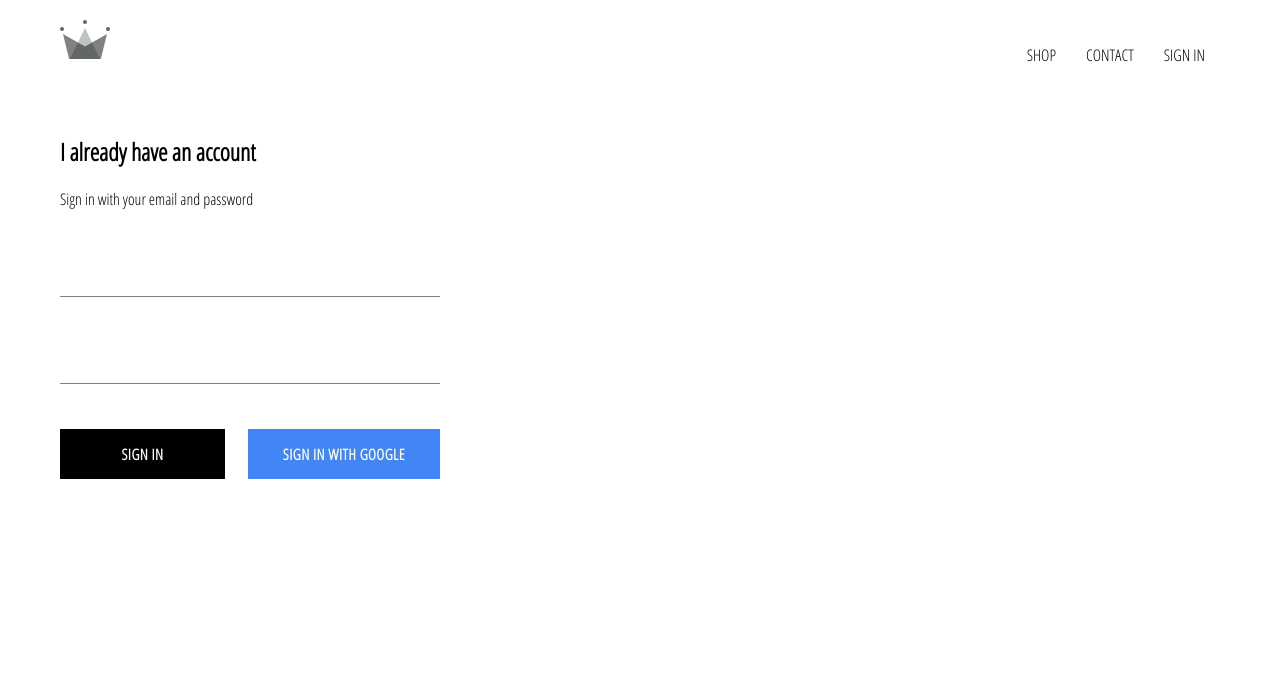
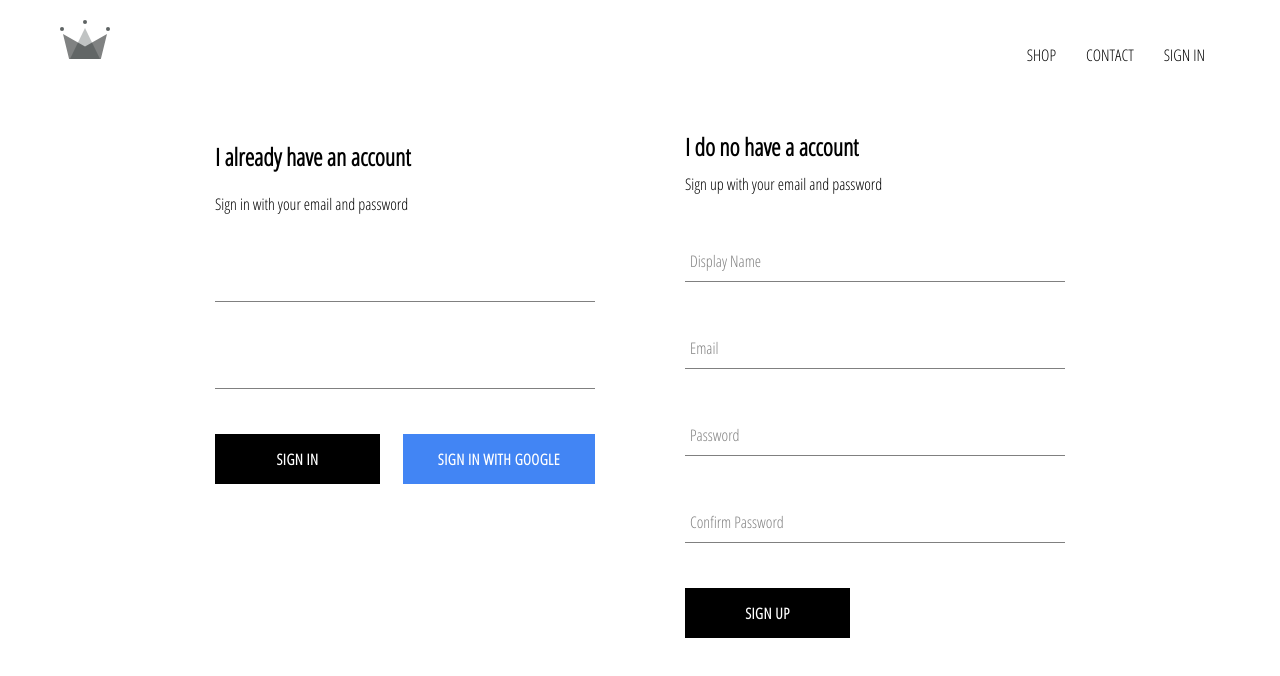
Before and after one commit to kbkhot/crwn-clothing, a React (Create React App) app: page /signin in a window 1280 px wide. Shown: the top 676 px of the page. Built offline with nearby package versions, Linux system fonts and the light colour scheme; no server answers.

Commit message:
added firebase utils, added firestore database and set it up, added sign up with email form and created first user by signing up using a new email

```diff
--- a/src/App.js
+++ b/src/App.js
@@ -6,7 +6,7 @@
 import ShopPage from './pages/shop/ShopPage';
 import Header from './components/header/Header';
 import SignInSignUpPage from './pages/signInSignUpPage/SignInSignUpPage';
-import {auth} from './firebase/FirbaseUtils';
+import {auth, createUserProfileDocument} from './firebase/FirbaseUtils';
 
 
 class App extends React.Component {
@@ -23,9 +23,22 @@
  unsubscribeFromAuth = null;
 
  componentDidMount () {
-   this.unsubscribeFromAuth = auth.onAuthStateChanged (user => {
-     this.setState ({currentUser: user});
-     console.log(user);
+   this.unsubscribeFromAuth = auth.onAuthStateChanged (async userAuth => {
+     if (userAuth) {
+       const userRef = await createUserProfileDocument(userAuth);
+
+       userRef.onSnapshot(snapShot => {
+         this.setState({
+           currentUser: {
+             id: snapShot.id,
+             ...snapShot.data()
+           }
+         });
+         console.log (this.state);
+       });
+     } else {
+       this.setState ({currentUser: userAuth});
+     }
    });
  }
 
--- a/src/components/signIn/SignIn.js
+++ b/src/components/signIn/SignIn.js
@@ -27,7 +27,6 @@
     }
 
     handleChange =(event)=> {
-        console.log(event.target);
         const {value, name} = event.target;
         this.setState({[name]:value});
     }
@@ -69,10 +68,6 @@
                     </div>
 
 
-
-
-
-
                 </form>
             </div>
         );
--- /dev/null
+++ b/src/components/signUp/SignUp.js
@@ -0,0 +1,109 @@
+import React from 'react';
+import FormInput from '../formInput/FormInput';
+import CustomButton from '../customButton/CustomButton';
+
+import {auth, createUserProfileDocument} from '../../firebase/FirbaseUtils';
+import './SignUp.scss';
+
+class SignUp extends React.Component {
+
+    constructor () {
+        super();
+        this.state = {
+            displayName: '',
+            email: '',
+            password: '',
+            confirmPassword: ''
+        }
+    }
+
+    handleSubmit = async (event) => {
+        event.preventDefault();
+
+        const {displayName, email, password, confirmPassword}= this.state;
+
+        if(password !== confirmPassword) {
+            alert("passwords dont match");
+            return;
+        }
+
+        try {
+            const {user} = await auth.createUserWithEmailAndPassword(email, password);
+
+            createUserProfileDocument (user, {displayName});
+
+            this.setState({
+                displayName: '',
+                email: '',
+                password: '',
+                confirmPassword: ''
+            });
+
+        } catch(error) {
+           console.error(error);
+        }
+
+
+    }
+
+    handleChange = event => {
+        const {name, value}= event.target
+        this.setState({[name]:value})
+    }
+
+
+    render () {
+        const {displayName, email, password, confirmPassword}= this.state;
+        // this is deconstructed to ripoff properties from this.state
+        return (
+            <div className='sign-up'>
+                <h2 className='title'> I do no have a account</h2>
+                <span>Sign up with your email and password</span>
+                <form className='sign-up-form' onSubmit={this.handleSubmit}>
+
+                    <FormInput
+                        type='text'
+                        name='displayName'
+                        value={displayName}
+                        onChange={this.handleChange}
+                        label='Display Name'
+                        required
+                    />
+
+                    <FormInput
+                        type='email'
+                        name='email'
+                        value={email}
+                        onChange={this.handleChange}
+                        label='Email'
+                        required
+                    />
+
+                    <FormInput
+                        type='password'
+                        name='password'
+                        value={password}
+                        onChange={this.handleChange}
+                        label='Password'
+                        required
+                    />
+
+                    <FormInput
+                        type='password'
+                        name='confirmPassword'
+                        value={confirmPassword}
+                        onChange={this.handleChange}
+                        label='Confirm Password'
+                        required
+                    />
+
+                    <CustomButton type='submit' > SIGN UP </CustomButton>
+
+                </form>
+
+            </div>
+        );
+    }
+}
+
+export default SignUp;
--- /dev/null
+++ b/src/components/signUp/SignUp.scss
@@ -0,0 +1,9 @@
+.sign-up {
+    display: flex;
+    flex-direction: column;
+    width: 380px;
+
+    .title {
+      margin: 10px 0;
+    }
+  }
--- a/src/firebase/FirbaseUtils.js
+++ b/src/firebase/FirbaseUtils.js
@@ -13,6 +13,33 @@
     measurementId: "G-L13EG77L81"
   };
 
+  export const createUserProfileDocument = async (userAuth, AdditionalData) => {
+    if(!userAuth) return;
+
+    const userRef = firestore.doc(`users/${userAuth.uid}`);
+
+    const snapShot = await userRef.get();
+
+    if(!snapShot.exists){
+      const {displayName, email} = userAuth;
+      const createdAt = new Date();
+
+      try {
+        await userRef.set({
+          displayName,
+          email,
+          createdAt,
+          ...AdditionalData
+        })
+
+      } catch(error){
+
+      }
+
+    }
+    return userRef;
+  }
+
   firebase.initializeApp(config);
 
   export const auth = firebase.auth();
--- a/src/pages/signInSignUpPage/SignInSignUpPage.js
+++ b/src/pages/signInSignUpPage/SignInSignUpPage.js
@@ -2,12 +2,14 @@
 
 import './SignInSignUpPage.scss';
 import SignIn from '../../components/signIn/SignIn';
+import SignUp from '../../components/signUp/SignUp';
 
 
 const SignInSignUpPage = ()=> {
     return (
-        <div >
+        <div className='sign-in-and-sign-up'>
             <SignIn />
+            <SignUp />
         </div>
 
     );
--- a/src/pages/signInSignUpPage/SignInSignUpPage.scss
+++ b/src/pages/signInSignUpPage/SignInSignUpPage.scss
@@ -0,0 +1,6 @@
+.sign-in-and-sign-up {
+    width: 850px;
+    display: flex;
+    justify-content: space-between;
+    margin: 30px auto ;
+}
```
